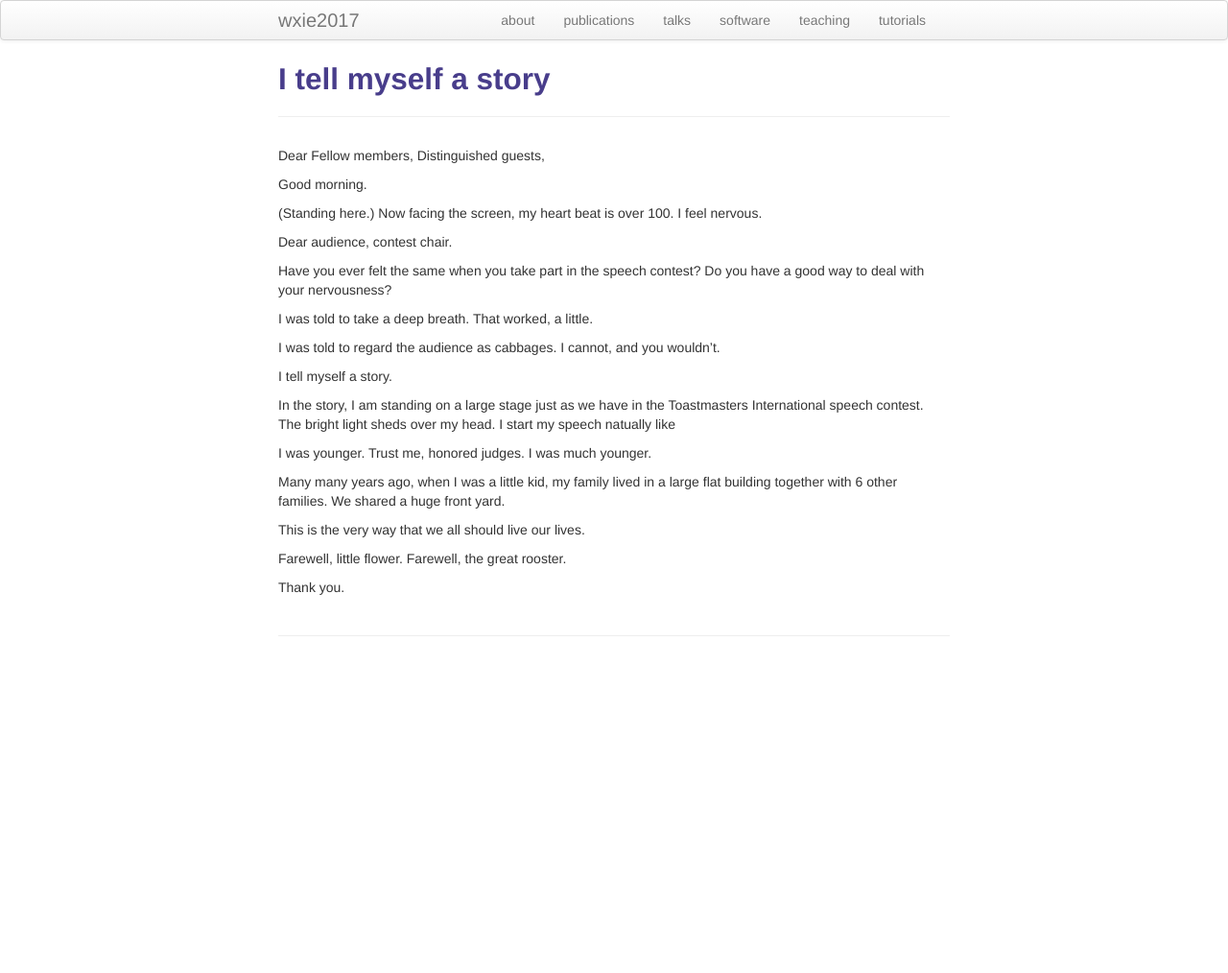
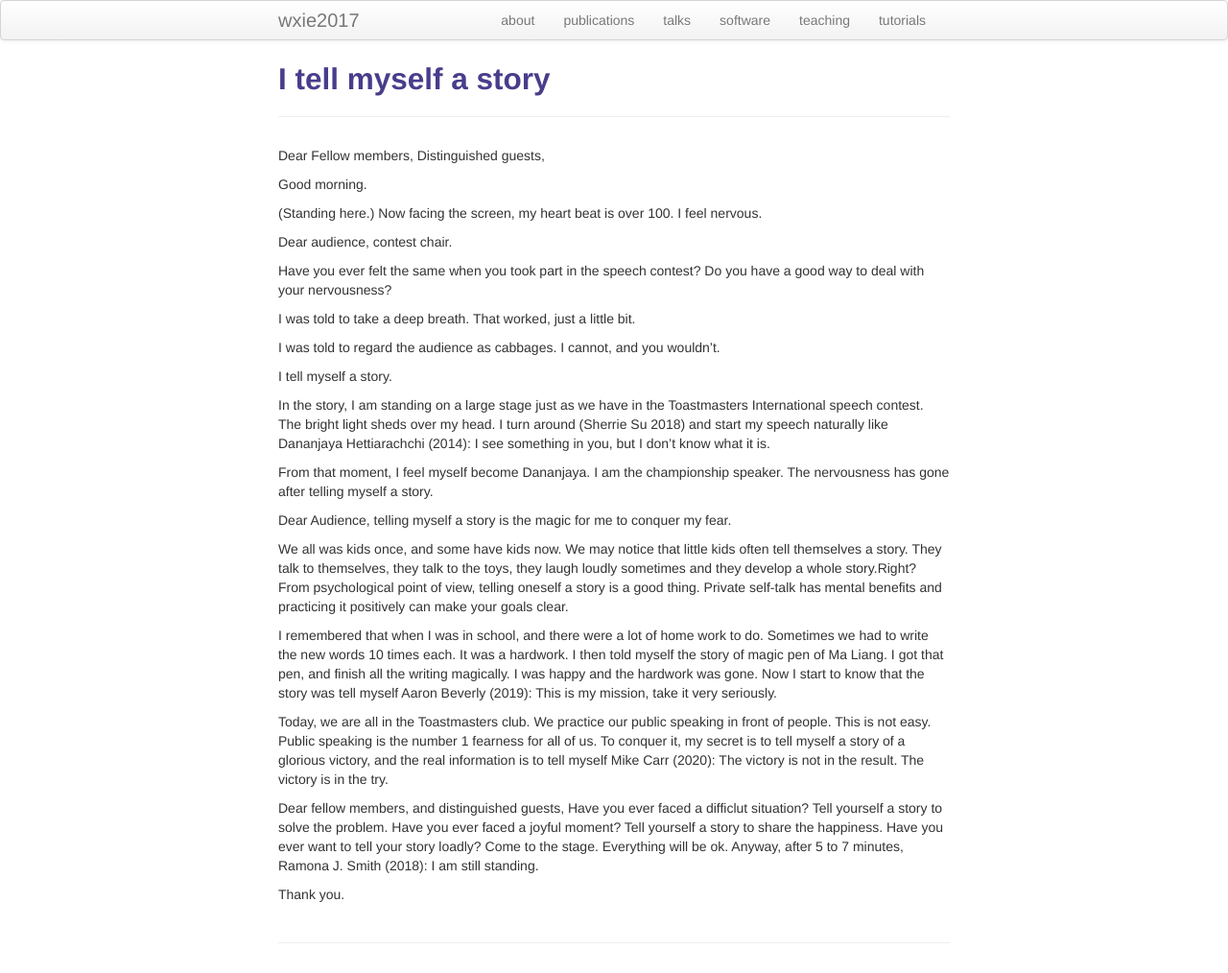
Before and after one commit to wxie2017/wxie2017.github.io, a Jekyll site: the page built from pages/speech/I_tell_myself_a_story.md, in a window 1280 px wide. Shown: the whole page at 96% size. Built offline with Jekyll 4.4.1, drawn with Linux system fonts in a browser that asks for light colours; before the commit the page ends 900 px from its top, so only the background shows below that.

Commit message:
add new speech: I tell myself a story

```diff
--- a/pages/speech/I_tell_myself_a_story.md
+++ b/pages/speech/I_tell_myself_a_story.md
@@ -1,7 +1,7 @@
 ---
 layout: page
 title: I tell myself a story
-description: On 2021-03-07 I won the 1st place of club speech contest using "the sotry of a rooster". This is the preparation of area N4 contest on 03-28.
+description: On 2021-03-07 I won the 1st place of club speech contest using "the story of a rooster". This is the preparation of area N4 contest on 03-28.
 ---
 
 
@@ -15,10 +15,10 @@ feel nervous.
 
 Dear audience, contest chair.
 
-Have you ever felt the same when you take part in the speech contest?
+Have you ever felt the same when you took part in the speech contest?
 Do you have a good way to deal with your nervousness?
 
-I was told to take a deep breath. That worked, a little.
+I was told to take a deep breath. That worked, just a little bit.
 
 I was told to regard the audience as cabbages. I cannot, and you wouldn't.
 
@@ -26,17 +26,42 @@ I tell myself a story.
 
 In the story, I am standing on a large stage just as we have in the
 Toastmasters International speech contest. The bright light sheds over
-my head. I start my speech natually like
+my head. I turn around (Sherrie Su 2018) and start my speech naturally like
+Dananjaya Hettiarachchi (2014):
+I see something in you, but I don't know what it is.
 
+From that moment, I feel myself become Dananjaya. I am the championship
+speaker. The nervousness has gone after telling myself a story.
 
-I was younger. Trust me, honored judges. I was much younger.
+Dear Audience, telling myself a story is the magic for me to conquer my fear.
 
-Many many years ago, when I was a little kid, my family lived in a large
-flat building together with 6 other families. We shared a huge front yard.
+We all was kids once, and some have kids now. We may notice that little kids
+often tell themselves a story. They talk to themselves, they talk to the toys,
+they laugh loudly sometimes and they develop a whole story.Right? From
+psychological point of view, telling oneself a story is a good thing. Private
+self-talk has mental benefits and practicing it positively can make your goals
+clear.
 
+I remembered that when I was in school, and there were a lot of home work to
+do. Sometimes we had to write the new words 10 times each. It was a hardwork.
+I then told myself the story of magic pen of Ma Liang. I got that pen, and
+finish all the writing magically. I was happy and the hardwork was gone. Now
+I start to know that the story was tell myself
+Aaron Beverly (2019): This is my mission, take it very seriously.
 
-This is the very way that we all should live our lives.
+Today, we are all in the Toastmasters club. We practice our public speaking
+in front of people. This is not easy. Public speaking is the number 1 fearness
+for all of us. To conquer it, my secret is to tell myself a story of a glorious
+victory, and the real information is to tell myself
+Mike Carr (2020): The victory is not in the result. The victory is in the try.
 
-Farewell, little flower. Farewell, the great rooster.
+Dear fellow members, and distinguished guests,
+Have you ever faced a difficlut situation? Tell yourself a story to solve the
+problem.
+Have you ever faced a joyful moment? Tell yourself a story to share the
+happiness.
+Have you ever want to tell your story loadly? Come to the stage.
+Everything will be ok. Anyway, after 5 to 7 minutes,
+Ramona J. Smith (2018): I am still standing.
 
 Thank you.
```
Also changed, not shown: pages/speech/story_of_rooster.md (+1 -1 lines), pages/talks.md (+1 -0 lines).
